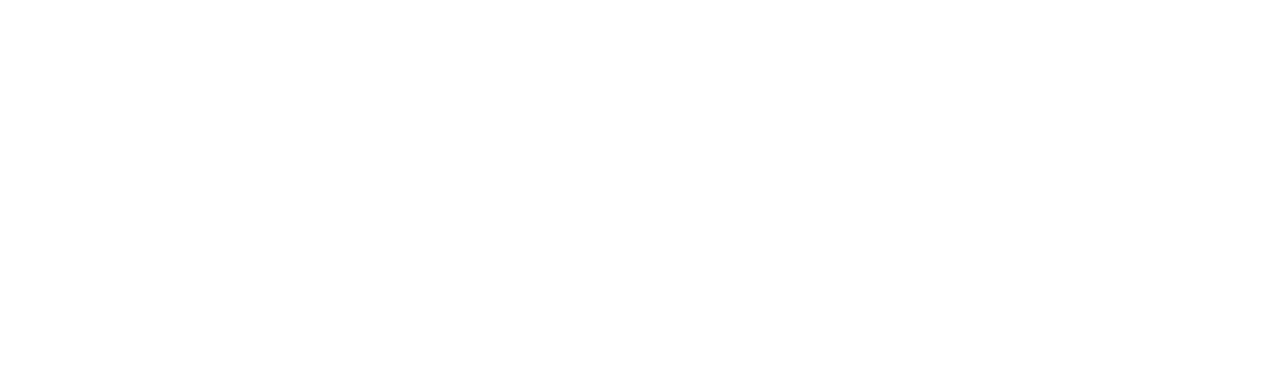
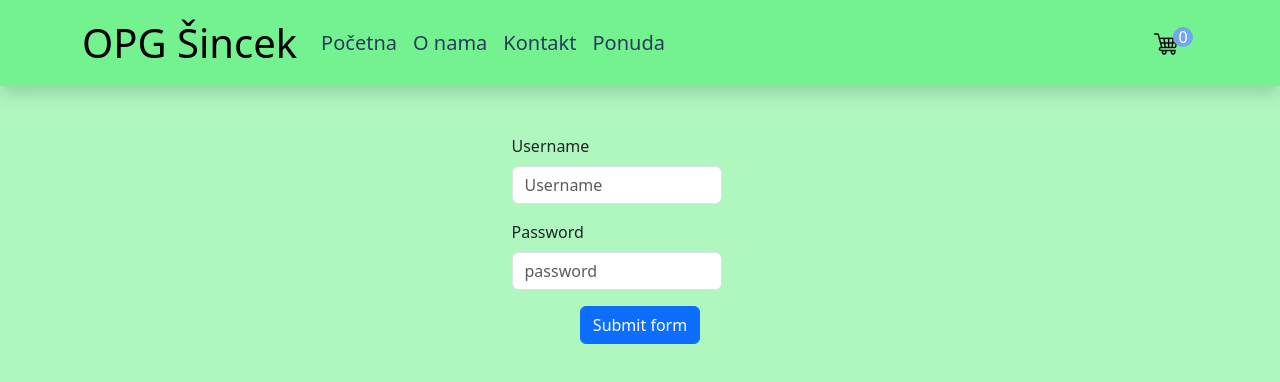
Before and after one commit to Luksuz/OPG--incek, a React (Create React App) app: page /Adminlogin in a window 1280 px wide. Before the commit this address had no page. Shown: the top 382 px of the page. Built offline with nearby package versions, Linux system fonts and the light colour scheme.

Commit message:
admin login form created

```diff
--- /dev/null
+++ b/src/AdminLogin.js
@@ -0,0 +1,82 @@
+import { useState } from 'react';
+import Button from 'react-bootstrap/Button';
+import Col from 'react-bootstrap/Col';
+import Form from 'react-bootstrap/Form';
+import InputGroup from 'react-bootstrap/InputGroup';
+import Row from 'react-bootstrap/Row';
+import Navbar from './components/Navbar';
+
+function AdminLogin() {
+    const [username, setUsername] = useState('');
+    const [password, setPassword] = useState('');
+
+  async function handleSubmit(event) {
+    event.preventDefault();
+    const response = await fetch('https://eipf2exv0c.execute-api.us-east-1.amazonaws.com/sincek/adminlogin', {
+        method: 'POST',
+        headers: {
+            'Content-Type': 'application/json',
+        },
+        body: JSON.stringify({username, password}),
+        });
+        const body = await response.text();
+        if (body.token) {
+        localStorage.setItem('token', body.token);
+        } else{
+            alert(body);
+        }
+    };
+
+  document.body.style.backgroundColor = "#73F28F90";
+
+  return (
+  <>
+  <Navbar />
+    <Form onSubmit={handleSubmit} className='d-flex flex-column justify-content-center align-items-center w-100 h-100vh'>
+      <Row className="mb-3">
+
+        <Form.Group as={Col} md="10" controlId="validationCustomUsername">
+          <Form.Label>Username</Form.Label>
+          <InputGroup hasValidation>
+            <Form.Control
+                value={username}
+                onChange={(e) => setUsername(e.target.value)}
+              type="text"
+              placeholder="Username"
+              aria-describedby="inputGroupPrepend"
+              required
+            />
+            <Form.Control.Feedback type="invalid">
+            Unesite korisničko ime
+            </Form.Control.Feedback>
+          </InputGroup>
+        </Form.Group>
+        </Row>
+        <Row className="mb-3">
+
+        <Form.Group as={Col} md="10" controlId="validationCustomUsername">
+          <Form.Label>Password</Form.Label>
+          <InputGroup hasValidation>
+            <Form.Control
+                value={password}
+                onChange={(e) => setPassword(e.target.value)}
+              type="text"
+              placeholder="password"
+              aria-describedby="inputGroupPrepend"
+              required
+            />
+            <Form.Control.Feedback type="invalid">
+              Unesite lozinku
+            </Form.Control.Feedback>
+          </InputGroup>
+        </Form.Group>
+
+      </Row>
+
+      <Button type="submit">Submit form</Button>
+    </Form>
+    </>
+  );
+}
+
+export default AdminLogin;
--- a/src/Contact.js
+++ b/src/Contact.js
@@ -28,14 +28,13 @@
     <Navbar />
     <Row className='d-flex justify-content-center'>
       <Col lg={5}>
-    <Form noValidate validated={validated} onSubmit={handleSubmit} className='container d-flex flex-column text-start justify-content-center align-items-center bordered rounded-5 w-sm-75'>
-    <p className='fs-1'> Contact us</p>
+    <Form noValidate validated={validated} onSubmit={handleSubmit} className='container d-flex flex-column bordered rounded-5 w-sm-100'>
+    <p className='fs-1 text-start'> Contact us</p>
     <p>lorem ipsum lorem ipsum lorem ipsum lorem ipsum lorem ipsum lorem ipsum lorem ipsum lorem ipsum lorem ipsum </p>
 
-      <Row className="mb-3 d-flex flex-column">
-        <div className='d-flex'>
+      <Row className="mb-3 d-flex">
 
-        <Form.Group className='mx-3' as={Col} md="6" controlId="validationCustom01">
+        <Form.Group className='' as={Col} md="6" sm="6" xs="6" controlId="validationCustom01">
           <Form.Label>First name</Form.Label>
           <Form.Control
             required
@@ -45,7 +44,7 @@
           />
           <Form.Control.Feedback>Looks good!</Form.Control.Feedback>
         </Form.Group>
-        <Form.Group as={Col} md="6" controlId="validationCustom02">
+        <Form.Group as={Col} md="6" sm="6" xs="6" controlId="validationCustom02">
           <Form.Label>Last name</Form.Label>
           <Form.Control
             required
@@ -55,25 +54,27 @@
           />
           <Form.Control.Feedback>Looks good!</Form.Control.Feedback>
         </Form.Group>
-        </div>
 
       </Row>
+
+
+
       <Row className="mb-3">
-        <Form.Group as={Col} md="4" controlId="validationCustom03">
+        <Form.Group as={Col} md="4" sm="4" xs="4" controlId="validationCustom03">
           <Form.Label>City</Form.Label>
           <Form.Control type="text" placeholder="City" required />
           <Form.Control.Feedback type="invalid">
             Please provide a valid city.
           </Form.Control.Feedback>
         </Form.Group>
-        <Form.Group as={Col} md="4" controlId="validationCustom04">
+        <Form.Group as={Col} md="4"sm="4" xs="4" controlId="validationCustom04">
           <Form.Label>State</Form.Label>
           <Form.Control type="text" placeholder="State" required />
           <Form.Control.Feedback type="invalid">
             Please provide a valid state.
           </Form.Control.Feedback>
         </Form.Group>
-        <Form.Group as={Col} md="4" controlId="validationCustom05">
+        <Form.Group as={Col} md="4" sm="4" xs="4" controlId="validationCustom05">
           <Form.Label>Zip</Form.Label>
           <Form.Control type="text" placeholder="Zip" required />
           <Form.Control.Feedback type="invalid">
--- a/src/ONama.js
+++ b/src/ONama.js
@@ -51,16 +51,18 @@
           </SideSequence>
           <hr></hr>
           <SideSequence delay={0.9}>
-            <Row className="d-flex justify-content-between align-items-center">
+            <Row className="d-flex justify-content-center align-items-center">
               <Col md={4}>
                 <p>
                   Lorem ipsum dolor sit amet consectetur. Tempus augue consequat
                   ante donec arcu in.
                 </p>
               </Col>
-              <Col
+              </Row>
+
+              <Row
                 md={7}
-                className="d-flex justify-content-around align-items-center"
+                className="d-flex justify-content-around align-items-center text-center"
               >
                 <Col md={2}>
                   <img
@@ -76,8 +78,7 @@
                     consequat ante donec arcu in.
                   </p>
                 </Col>
-              </Col>
-            </Row>
+              </Row>
           </SideSequence>
         <hr></hr>
           <SideSequence delay={1.3}>
--- a/src/Ponuda.js
+++ b/src/Ponuda.js
@@ -1,32 +1,23 @@
-import React from "react";
+import React, { useEffect, useState } from "react";
+
 import Navbar from "./components/Navbar";
 import PlantCard from "./components/plantCard";
-import plantData from "./plantsInfo";
 import PageTransition from "./components/animationComponents/PageTransition";
 import Footer from "./components/Footer";
 import Col from "react-bootstrap/Col";
+import Row from "react-bootstrap/Row";
 
 export default function Ponuda() {
-  const mappedPlantData = plantData.map((plant, index) => {
-    return (
-      <Col
-        xs={12}
-        sm={6}
-        md={4}
-        lg={4}
-        xl={3}
-        className="mb-2"
-        key={index}
-      >
-        <PlantCard
-          imageUrl={plant.imageUrl}
-          name={plant.name}
-          price={plant.price}
-          description={plant.description}
-        />
-      </Col>
-    );
-  });
+  const [plantData, setPlantData] = useState([]);
+
+  useEffect(() => {
+    fetch("https://eipf2exv0c.execute-api.us-east-1.amazonaws.com/sincek/images")
+      .then((res) => res.json())
+      .then((data) => {
+        setPlantData(data);
+      });
+  }, []);
+
 
   return (
     <div>
@@ -36,11 +27,31 @@
         className="container d-flex justify-content-center align-items-center"
 
       >
-        <div className="row">
+        <Row>
           <h1>Ponuda</h1>
           <hr />
-          {mappedPlantData}
-        </div>
+          {plantData &&
+          plantData.map((plant, index) => {
+            return (
+              <Col
+                xs={12}
+                sm={6}
+                md={4}
+                lg={4}
+                xl={3}
+                className="mb-2 d-flex flex-column justify-content-center align-items-center"
+                key={index}
+              >
+                <PlantCard
+                  imageUrl={plant.image}
+                  name={plant.name}
+                  price={plant.price}
+                  description={plant.description}
+                />
+              </Col>
+            );
+          })}
+        </Row>
       </div>
       </PageTransition>
       <Footer />
--- a/src/components/Footer.js
+++ b/src/components/Footer.js
@@ -1,6 +1,12 @@
-
+import { useNavigate } from "react-router-dom";
 
 export default function Footer() {
+    const navigate = useNavigate();
+
+    function handleAdminClick() {
+        navigate("/AdminLogin");
+    }
+
     return (
         <div className="container-fluid bg-secondary position-relative fixed-bottom mt-5" style={{backgroundColor: "#73F28F"}}>
         <div className="row d-flex justify-content-center align-items-center">
@@ -19,6 +25,7 @@
                 <p>Kontakt</p>
                 <p>Ponuda</p>
                 <p>Košarica</p>
+                <p href="/AdminLogin" onClick={handleAdminClick}>Admin login</p>
             </div>
             </div >
         </div>
--- a/src/components/animationComponents/AnimatedRoutes.js
+++ b/src/components/animationComponents/AnimatedRoutes.js
@@ -5,6 +5,7 @@
 import Contact from '../../Contact';
 import Ponuda from '../../Ponuda';
 import Košarica from '../../Košarica';
+import AdminLogin from '../../AdminLogin';
 
 import { AnimatePresence } from "framer-motion"
 
@@ -19,6 +20,7 @@
         <Route path="/Kontakt" element={<Contact />} />
         <Route path="/Ponuda" element={<Ponuda />} />
         <Route path="/Kosarica" element={<Košarica />} />
+        <Route path="/Adminlogin" element={<AdminLogin />} />
       </Routes>
       </AnimatePresence >
 
```
Also changed, not shown: src/Košarica.js (+2 -2 lines), src/components/plantCard.js (+7 -4 lines).
